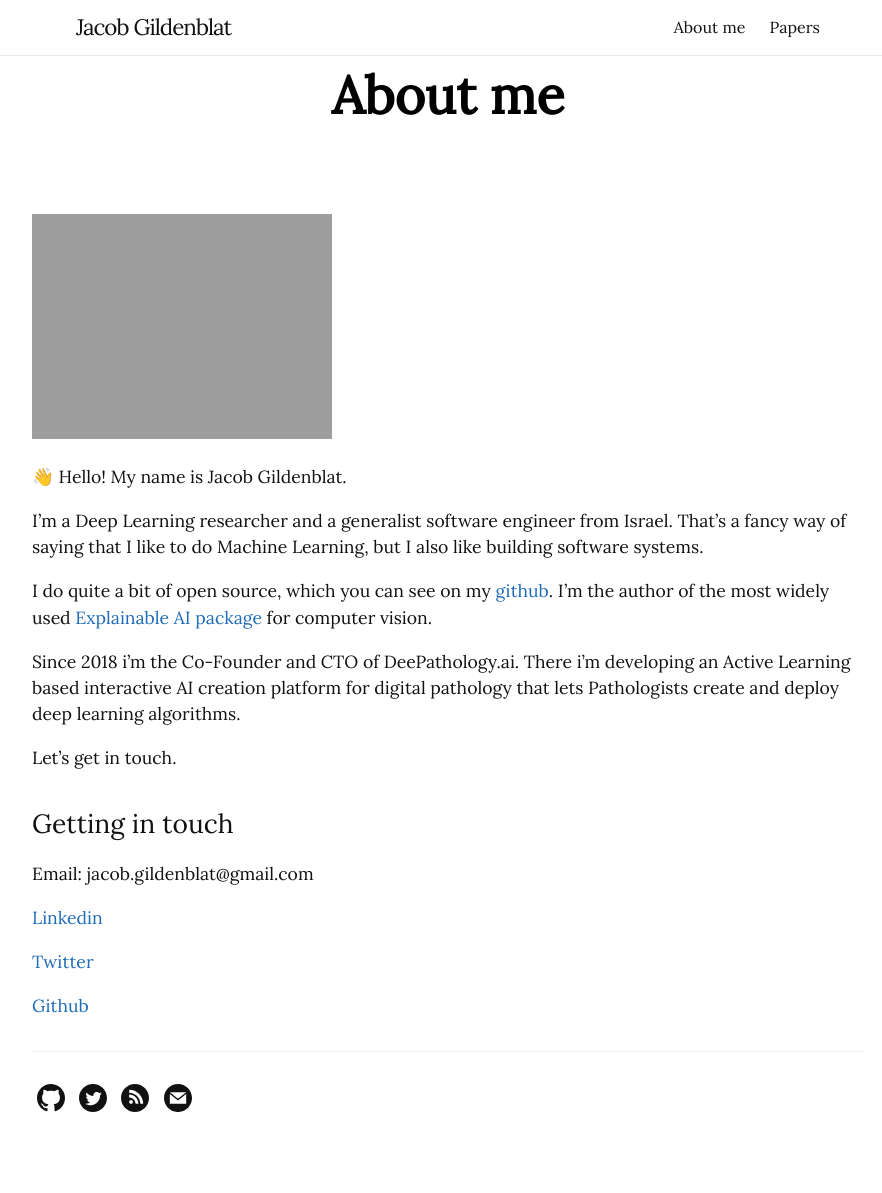
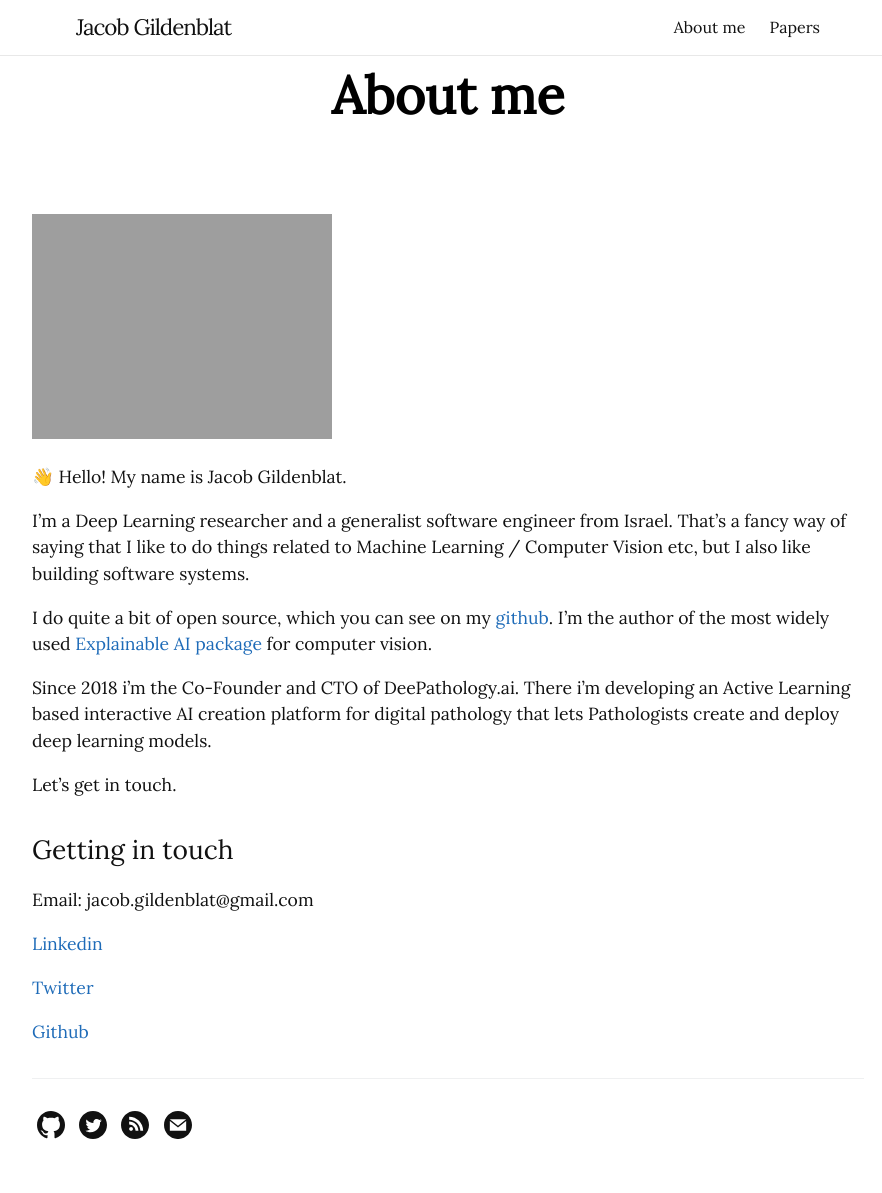
Before and after one commit to jacobgil/jacobgil.github.io, a Jekyll site: the page built from about.md, in a window 1280 px wide. Shown: the whole page, without its empty margins (192-1074 px from the left). Built offline with Jekyll 4.4.1, drawn with Linux system fonts in a browser that asks for light colours; before the commit the page ends 1166 px from its top, so only the background shows below that.

Commit message:
Update about.md

```diff
--- a/about.md
+++ b/about.md
@@ -10,13 +10,13 @@ permalink: /about/
 
 👋 Hello! My name is Jacob Gildenblat.
 
-I'm a Deep Learning researcher and a generalist software engineer from Israel. That's a fancy way of saying that I like to do Machine Learning, but I also like building software systems.
+I'm a Deep Learning researcher and a generalist software engineer from Israel. That's a fancy way of saying that I like to do things related to Machine Learning / Computer Vision etc, but I also like building software systems.
 
 I do quite a bit of open source, which you can see on my [github](http://github.com/jacobgil).
 I'm the author of the most widely used [Explainable AI package](https://github.com/jacobgil/pytorch-grad-cam) for computer vision.
 
 
-Since 2018 i'm the Co-Founder and CTO of DeePathology.ai. There i'm developing an Active Learning based interactive AI creation platform for digital pathology that lets Pathologists create and deploy deep learning algorithms.
+Since 2018 i'm the Co-Founder and CTO of DeePathology.ai. There i'm developing an Active Learning based interactive AI creation platform for digital pathology that lets Pathologists create and deploy deep learning models.
 
 
 Let's get in touch.
```
